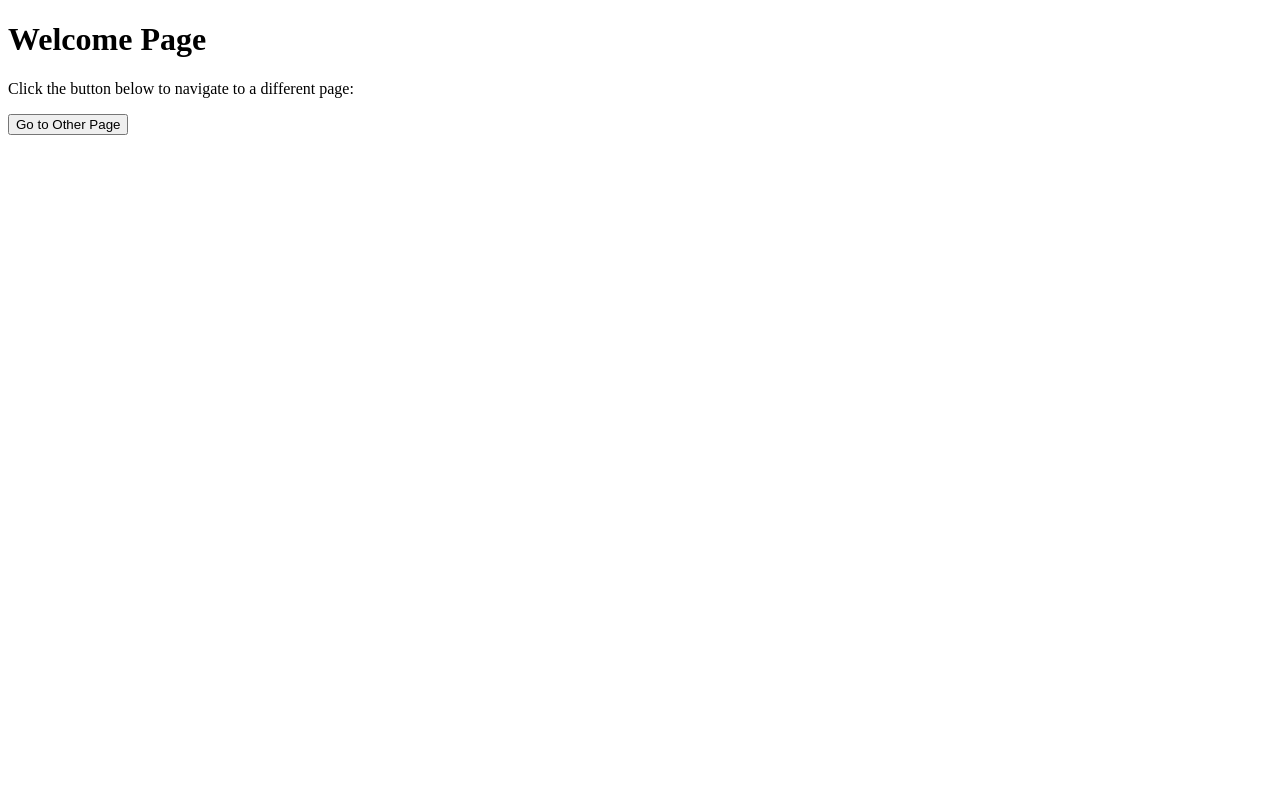
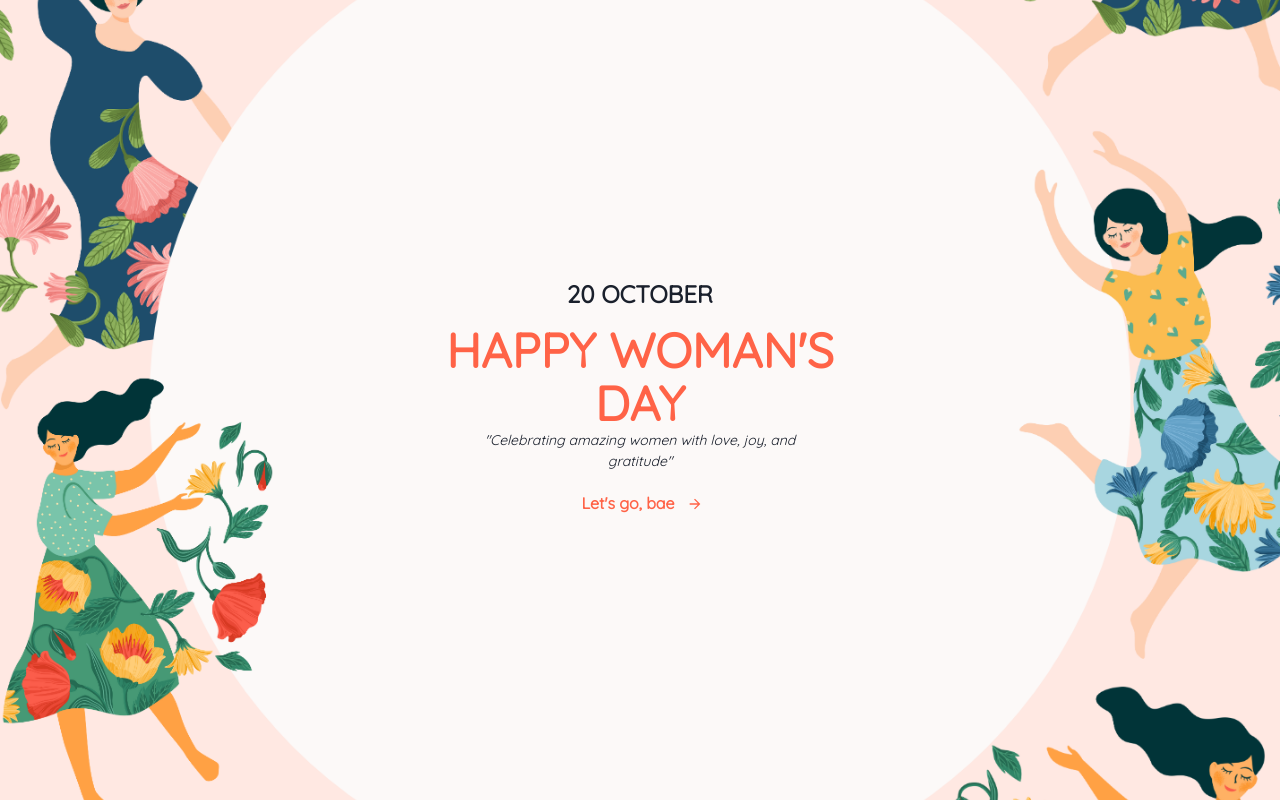
Before and after one commit to nghiemnx/woman-day, a React (Vite) app: page / in a window 1280 px wide. Built offline with nearby package versions, Linux system fonts and the light colour scheme.

Commit message:
feat: add welcome page

```diff
--- a/package.json
+++ b/package.json
@@ -10,6 +10,12 @@
     "preview": "vite preview"
   },
   "dependencies": {
+    "@chakra-ui/icons": "^2.1.1",
+    "@chakra-ui/react": "^2.8.1",
+    "@emotion/react": "^11.11.1",
+    "@emotion/styled": "^11.11.0",
+    "@fontsource/quicksand": "^5.0.13",
+    "framer-motion": "^10.16.4",
     "react": "^18.2.0",
     "react-dom": "^18.2.0",
     "react-router-dom": "^6.16.0"
--- /dev/null
+++ b/src/App.css
@@ -0,0 +1,6 @@
+/* Add your existing CSS below this line */
+body {
+  /* font-family: "Sacramento", cursive; */
+  margin: 0;
+  padding: 0;
+}
--- a/src/App.tsx
+++ b/src/App.tsx
@@ -1,8 +1,16 @@
+import "./App.css";
+import "@fontsource/quicksand";
+import { ChakraProvider } from "@chakra-ui/react";
 import { RouterProvider } from "react-router-dom";
 import routeConfig from "./config/router";
+import theme from "./config/theme";
 
 function App() {
-  return <RouterProvider router={routeConfig} />;
+  return (
+    <ChakraProvider theme={theme}>
+      <RouterProvider router={routeConfig} />
+    </ChakraProvider>
+  );
 }
 
 export default App;
--- a/src/config/router.ts
+++ b/src/config/router.ts
@@ -1,10 +1,12 @@
 import { createBrowserRouter } from "react-router-dom";
 import AuthPage from "../pages/AuthPage";
 import WelcomePage from "../pages/WelcomePage";
+import AboutUs from "../pages/AboutUs"; // import the AboutUs page
 
 export const pathnames: { [key: string]: string } = {
   auth: "/auth",
   welcome: "/welcome",
+  aboutUs: "/about-us", // add the path for the AboutUs page
 };
 
 const routeConfig = createBrowserRouter([
@@ -17,6 +19,10 @@ const routeConfig = createBrowserRouter([
     Component: WelcomePage,
   },
   {
+    path: pathnames.aboutUs,
+    Component: AboutUs,
+  },
+  {
     path: "/",
     Component: WelcomePage,
   },
--- /dev/null
+++ b/src/config/theme.ts
@@ -0,0 +1,10 @@
+import { extendTheme } from "@chakra-ui/react";
+
+const theme = extendTheme({
+  fonts: {
+    heading: `Quicksand, sans-serif`,
+    body: `Quicksand, sans-serif`,
+  },
+});
+
+export default theme;
--- /dev/null
+++ b/src/layout/MainLayout.tsx
@@ -0,0 +1,33 @@
+import { Grid, GridItem, Text } from "@chakra-ui/react";
+import React from "react";
+
+interface MainLayoutProps {
+  children: React.ReactNode;
+}
+
+const MainLayout: React.FC<MainLayoutProps> = ({ children }) => {
+  return (
+    <Grid
+      templateAreas={`
+                  "main"
+                  "footer"`}
+      h="100vh"
+      w="100vw"
+      color="blackAlpha.700"
+      fontWeight="bold"
+      templateRows={"1fr 60px"}
+    >
+      <GridItem area={"main"}>{children}</GridItem>
+      <GridItem
+        bg="gray.100"
+        area={"footer"}
+        display={"grid"}
+        placeItems={"center"}
+      >
+        <Text>Powered by Kyanon Digital @ 2023</Text>
+      </GridItem>
+    </Grid>
+  );
+};
+
+export default MainLayout;
--- /dev/null
+++ b/src/pages/AboutUs/index.tsx
@@ -0,0 +1,12 @@
+import { Heading, Text } from "@chakra-ui/react";
+import MainLayout from "../../layout/MainLayout";
+
+const AboutUs: React.FC = () => {
+  return (
+    <MainLayout>
+      <Heading>About Us</Heading>
+    </MainLayout>
+  );
+};
+
+export default AboutUs;
--- a/src/pages/AuthPage/index.tsx
+++ b/src/pages/AuthPage/index.tsx
@@ -1,18 +1,24 @@
 import React from "react";
 import { useNavigate } from "react-router-dom";
 import { pathnames } from "../../config/router";
+import MainLayout from "../../layout/MainLayout";
+import { Heading, Stack, Text } from "@chakra-ui/react";
+
 const AuthPage: React.FC = () => {
   const navigate = useNavigate();
   const handleClick = () => {
-    navigate(pathnames.welcome);
+    navigate(pathnames.auth);
   };
 
   return (
-    <div>
-      <h1>Auth Page</h1>
-      <p>Click the button below to navigate to a different page:</p>
-      <button onClick={handleClick}>Go to Other Page</button>
-    </div>
+    <MainLayout>
+      <Stack spacing={1}>
+        <Heading size="lg">Welcome Page</Heading>
+        <Text>
+          Chào cô gái, em hẳn là một trong những người con gái đẹp nhất hôm nay!
+        </Text>
+      </Stack>
+    </MainLayout>
   );
 };
 
--- a/src/pages/WelcomePage/index.tsx
+++ b/src/pages/WelcomePage/index.tsx
@@ -1,18 +1,160 @@
+import { ArrowForwardIcon } from "@chakra-ui/icons";
+import { Box, Button, Stack, Text } from "@chakra-ui/react";
+import { AnimationProps, motion } from "framer-motion";
 import React from "react";
 import { useNavigate } from "react-router-dom";
 import { pathnames } from "../../config/router";
+
 const WelcomePage: React.FC = () => {
   const navigate = useNavigate();
   const handleClick = () => {
     navigate(pathnames.auth);
   };
 
+  const text1Variants: AnimationProps["variants"] = {
+    hidden: {
+      opacity: 0,
+      y: -50,
+    },
+    visible: {
+      opacity: 1,
+      y: 0,
+      display: "flex",
+      alignItems: "center",
+      justifyContent: "center",
+      transition: {
+        duration: 2,
+      },
+    },
+  };
+
+  const text2Variants: AnimationProps["variants"] = {
+    hidden: {
+      opacity: 0,
+      x: 100,
+      scale: 0.5,
+    },
+    visible: {
+      opacity: 1,
+      x: 0,
+      scale: 1,
+      display: "flex",
+      alignItems: "center",
+      justifyContent: "center",
+      transition: {
+        duration: 1,
+      },
+    },
+  };
+
+  const text3Variants: AnimationProps["variants"] = {
+    hidden: {
+      opacity: 0,
+      y: 50,
+    },
+    visible: {
+      opacity: 1,
+      y: 0,
+      display: "flex",
+      alignItems: "center",
+      justifyContent: "center",
+      transition: {
+        duration: 3,
+      },
+    },
+  };
+
+  const text4Variants: AnimationProps["variants"] = {
+    hidden: {
+      x: -5,
+    },
+    visible: {
+      x: 5,
+      display: "flex",
+      alignItems: "center",
+      justifyContent: "center",
+      transition: {
+        duration: 2,
+        repeat: Infinity,
+      },
+    },
+  };
+
   return (
-    <div>
-      <h1>Welcome Page</h1>
-      <p>Click the button below to navigate to a different page:</p>
-      <button onClick={handleClick}>Go to Other Page</button>
-    </div>
+    <Box
+      h={"100vh"}
+      backgroundImage={"./images/background.png"}
+      backgroundSize={"cover"}
+      backgroundPosition={"center"}
+      display={"grid"}
+      placeItems={"center"}
+      placeContent={"center"}
+    >
+      <Stack w={"90%"} spacing={3}>
+        <motion.div variants={text1Variants} initial="hidden" animate="visible">
+          <Text
+            fontWeight={800}
+            textAlign={"center"}
+            fontSize={"2xl"}
+            textTransform={"uppercase"}
+          >
+            20 October
+          </Text>
+        </motion.div>
+        <motion.div variants={text2Variants} initial="hidden" animate="visible">
+          <Text
+            as="b"
+            textAlign={"center"}
+            fontSize={"5xl"}
+            style={{
+              lineHeight: "1.1",
+            }}
+            textTransform={"uppercase"}
+            color={"tomato"}
+          >
+            Happy Woman's Day
+          </Text>
+        </motion.div>
+      </Stack>
+      <Stack spacing={3} w={"70%"}>
+        <motion.div variants={text3Variants} initial="hidden" animate="visible">
+          <Text
+            fontWeight={500}
+            textAlign={"center"}
+            fontSize={"sm"}
+            fontStyle={"italic"}
+          >
+            "Celebrating amazing women with love, joy, and gratitude"
+          </Text>
+        </motion.div>
+        <motion.div
+          animate={{
+            scale: [0, 0.2, 0.4, 0.8, 1],
+            display: "flex",
+            alignItems: "center",
+            justifyContent: "center",
+          }}
+          transition={{ duration: 3 }}
+        >
+          <Button
+            rightIcon={
+              <motion.div
+                variants={text4Variants}
+                initial="hidden"
+                animate="visible"
+              >
+                <ArrowForwardIcon />
+              </motion.div>
+            }
+            color={"tomato"}
+            variant="text"
+            onClick={handleClick}
+          >
+            Let's go, bae
+          </Button>
+        </motion.div>
+      </Stack>
+    </Box>
   );
 };
 
```
Also changed, not shown: public/images/background.png (added), 1 other file (tests, documents, lock files or other folders).
